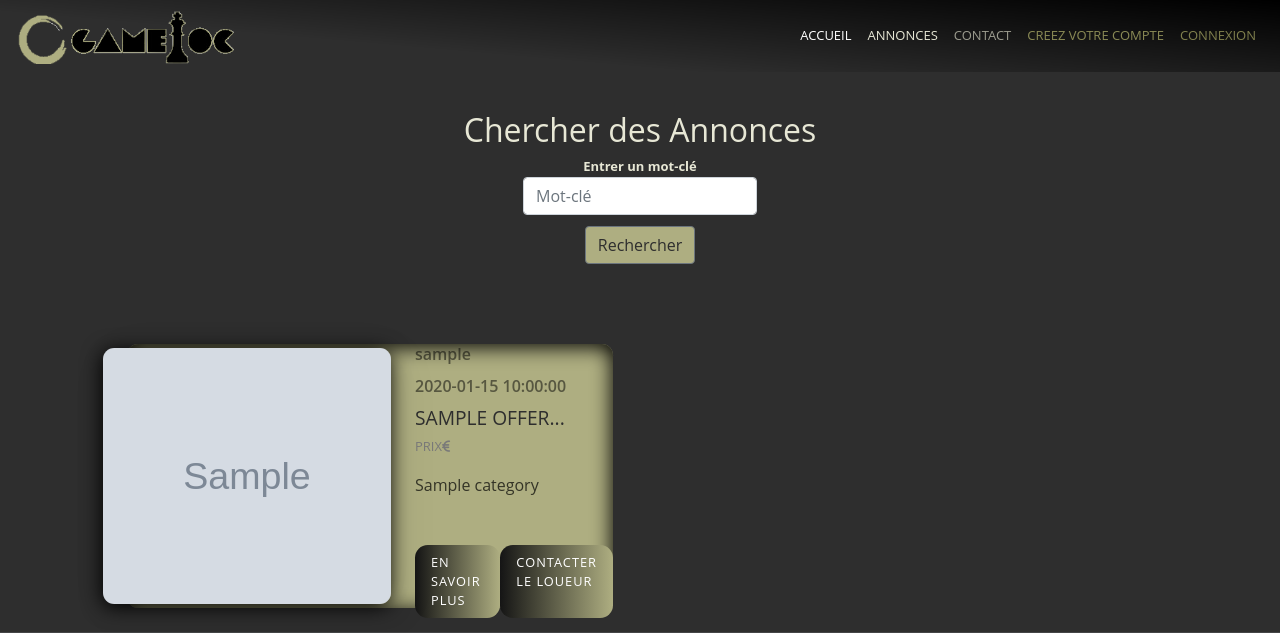
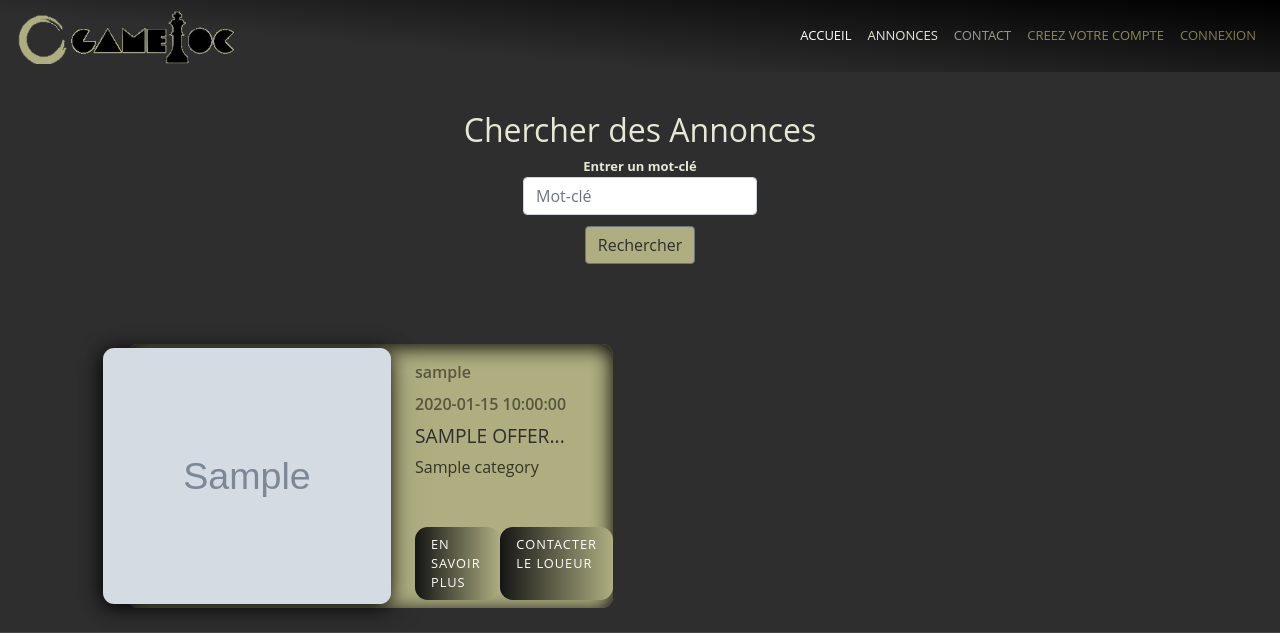
Before and after one commit to FlorentLeDuc/GameLoc, a Symfony app: template templates/site/offers.html.twig in a window 1280 px wide. Shown: the top 633 px of the page. Run offline with Twig, Linux system fonts and the light colour scheme; the template is opened without the code that fills it: most values are stand-ins (such as "Sample title", 1, 10 or a date in 2020); grey boxes marked "Sample" are stand-in pictures; form fields are guessed from the names that the template uses; some libraries are stand-ins or nearby versions.

Commit message:
Prix retiré du offers

```diff
--- a/templates/site/offers.html.twig
+++ b/templates/site/offers.html.twig
@@ -29,7 +29,7 @@
 						<span>{{ offer.publicationDate ? offer.publicationDate|date('Y-m-d H:i:s') : '' }}</span>
 					</div>
 					<h1 class="blog-post_title">{{ offer.title|striptags|slice(0, 17)|raw }}...</h1>
-					<p class=" blog-post_price">PRIX<i class="fas fa-euro-sign"></i></p>
+					{# <p class=" blog-post_price">PRIX<i class="fas fa-euro-sign"></i></p> #}
 					<p class="blog-post_text">{{ offer.category.title }}</p>
 					<div id="boutonsoffres">
 						<a href="{{ path('offer', {'id': offer.id}) }}" class="blog-post_cta">En savoir plus</a>
```
Also changed, not shown: public/uploads/BMCOCO-604792657d214.jpg (added).
